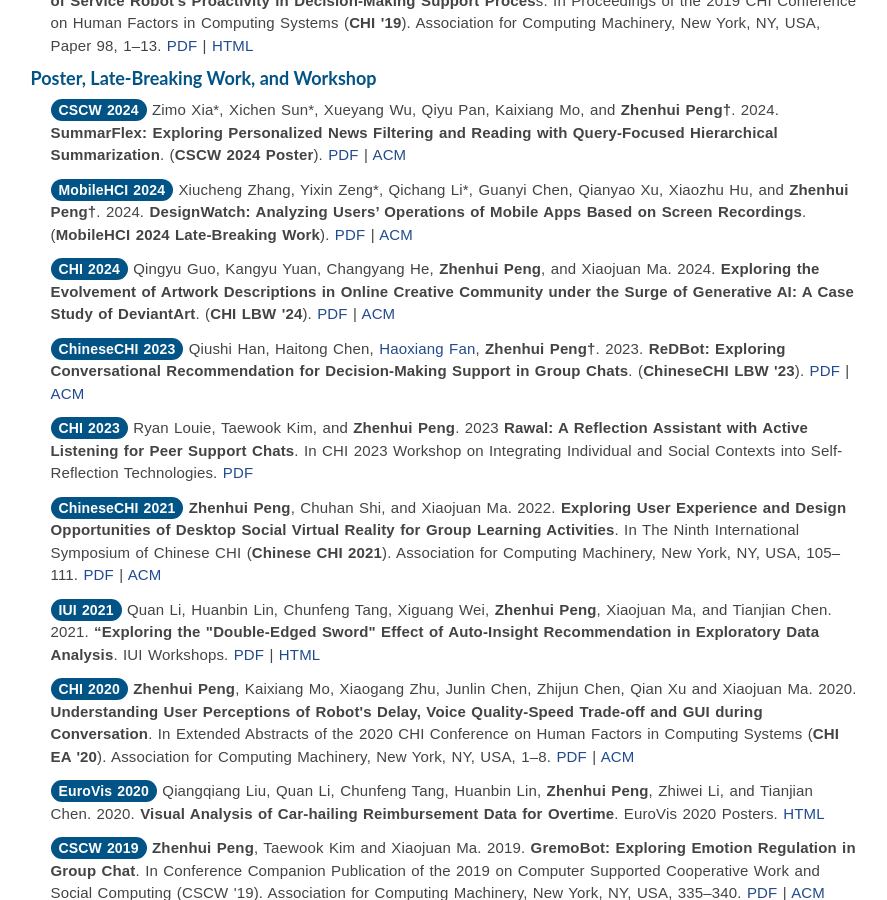
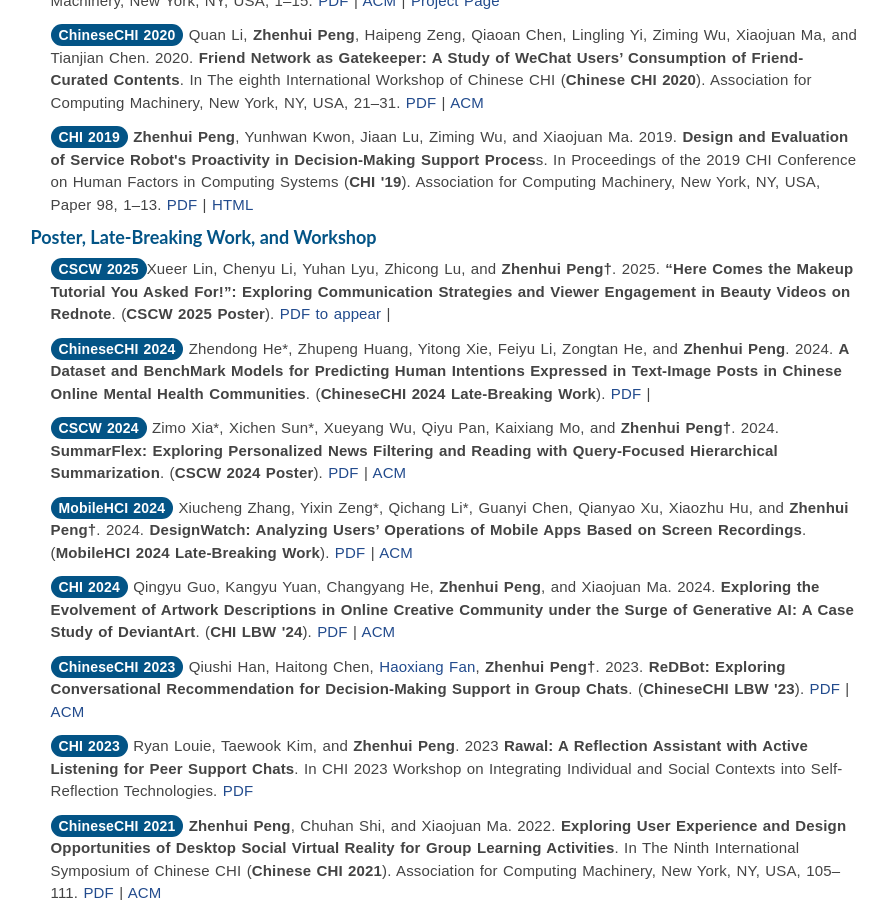
Before and after one commit to PenguinZhou/PenguinZhou.github.io, a Jekyll site: the page index.html, which Jekyll copies as it is, in a window 1280 px wide and 900 px high, scrolled down 3630 px. Shown: the whole window, without its empty margins (352-1239 px from the left). Built offline with Jekyll 4.4.1, drawn with Linux system fonts in a browser that asks for light colours; some of the changed text lies outside the part shown.

Commit message:
update paper list

```diff
--- a/index.html
+++ b/index.html
@@ -356,7 +356,20 @@
                     <div class="publication">
                         <a name="journal"></a>
                         <h4 style='color:#035486;'><strong>Journal</strong></h4>
-
+                        <p class="paper"> <span class="venue">IJHCI 2025</span> Xueer Lin, Xia Chen, and <strong>Zhenhui Peng&#8224;</strong>.
+                            2025. <strong>BeautyClicker: Modeling Viewers’ Click Intent of the Cover Image to Support Drafts of Beauty Product Promotion Posts</strong>.
+                            (<strong>IJHCI 2025</strong>).
+                            <a href="https://www.arxiv.org/abs/2506.16874">PDF to appear</a> |
+                            <a href="https://www.tandfonline.com/doi/full/10.1080/10447318.2025.2531291">Publisher's link</a> |
+                            <!-- <a href="https://www.arxiv.org/abs/2506.16874">Arxiv</a>  -->
+                        </p>
+                        <p class="paper"> <span class="venue">CSCW 2025</span> Qiyu Pan*, Jianqiao Zeng*, Jie Wang*, Junyu Liu**, Yihan Qiu**, Kangyu Yuan, and <strong>Zhenhui Peng&#8224;</strong>.
+                            2025. <strong>AMQuestioner: Training Critical Thinking with Question-Driven Interactive Argument Maps in Online Discussion</strong>.
+                            (<strong>CSCW 2025</strong>).
+                            <a href="https://www.arxiv.org/abs/2506.16874">PDF to appear</a> |
+                            <!-- <a href="https://dl.acm.org/doi/10.1145/3654777.3676390">ACM to appear</a> | -->
+                            <!-- <a href="https://www.arxiv.org/abs/2506.16874">Arxiv</a>  -->
+                        </p>
                         <p class="paper"> <span class="venue">CSCW 2025</span> <a href="https://www.zhiqingwang.me/">Zhiqing Wang</a>, <a href="https://fanhaoxiang.top/">Haoxiang Fan</a>, Qiaoyi Chen, <a href="https://shionming.github.io/shiweiwu.github.io/">Shiwei Wu</a>, Yongqi Liang, and <strong>Zhenhui Peng&#8224;</strong>.
                             2025. <strong>Exploring the Usage of Generative AI for Group Project-Based Offline Art Courses in Elementary Schools</strong>.
                             (<strong>CSCW 2025</strong>).
@@ -615,6 +628,18 @@
 
                         <a name="poster"></a>
                         <h4 style='color:#035486;'><strong>Poster, Late-Breaking Work, and Workshop</strong></h4>
+                        <p class="paper"><span class="venue">CSCW 2025</span>Xueer Lin, Chenyu Li, Yuhan Lyu, Zhicong Lu, and <strong>Zhenhui Peng&#8224;</strong>.
+                            2025. <strong>“Here Comes the Makeup Tutorial You Asked For!”: Exploring Communication Strategies and Viewer Engagement in Beauty Videos on Rednote</strong>.
+                            (<strong>CSCW 2025 Poster</strong>).
+                            <a href="docs/cscw24poster_summarflex.pdf">PDF to appear</a> |
+                            <!-- <a href="https://dl.acm.org/doi/10.1145/3678884.3681854">ACM</a>  -->
+                        </p>
+                        <p class="paper"><span class="venue">ChineseCHI 2024</span> Zhendong He*, Zhupeng Huang, Yitong Xie, Feiyu Li, Zongtan He, and <strong>Zhenhui Peng</strong>.
+                            2024. <strong>A Dataset and BenchMark Models for Predicting Human Intentions Expressed in Text-Image Posts in Chinese Online Mental Health Communities</strong>.
+                            (<strong>ChineseCHI 2024 Late-Breaking Work</strong>).
+                            <a href="docs/chchi2024-58.pdf">PDF</a> |
+                            <!-- <a href="https://dl.acm.org/doi/10.1145/3678884.3681854">ACM</a>  -->
+                        </p>
                         <p class="paper"><span class="venue">CSCW 2024</span> Zimo Xia*, Xichen Sun*, Xueyang Wu, Qiyu Pan, Kaixiang Mo, and <strong>Zhenhui Peng&#8224;</strong>.
                             2024. <strong>SummarFlex: Exploring Personalized News Filtering and Reading with Query-Focused Hierarchical Summarization</strong>.
                             (<strong>CSCW 2024 Poster</strong>).
```
Also changed, not shown: 2 other files.
